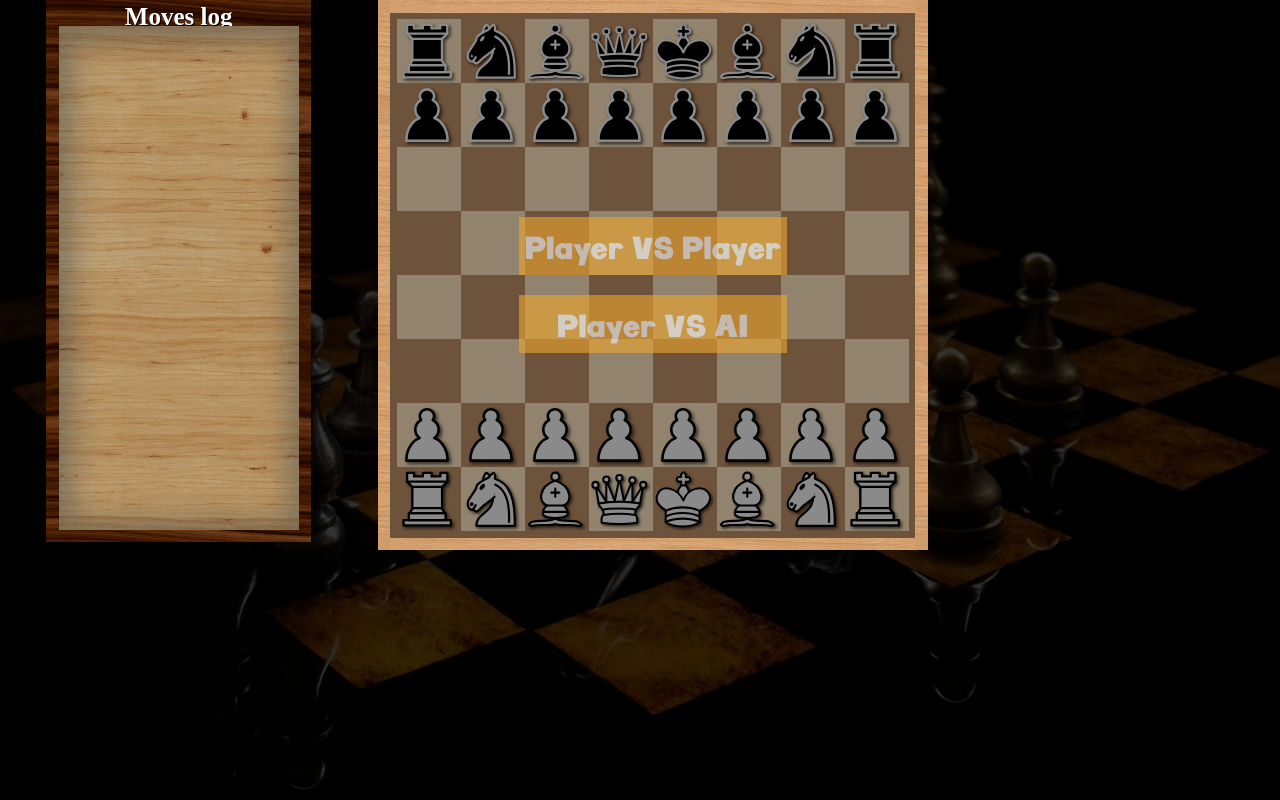
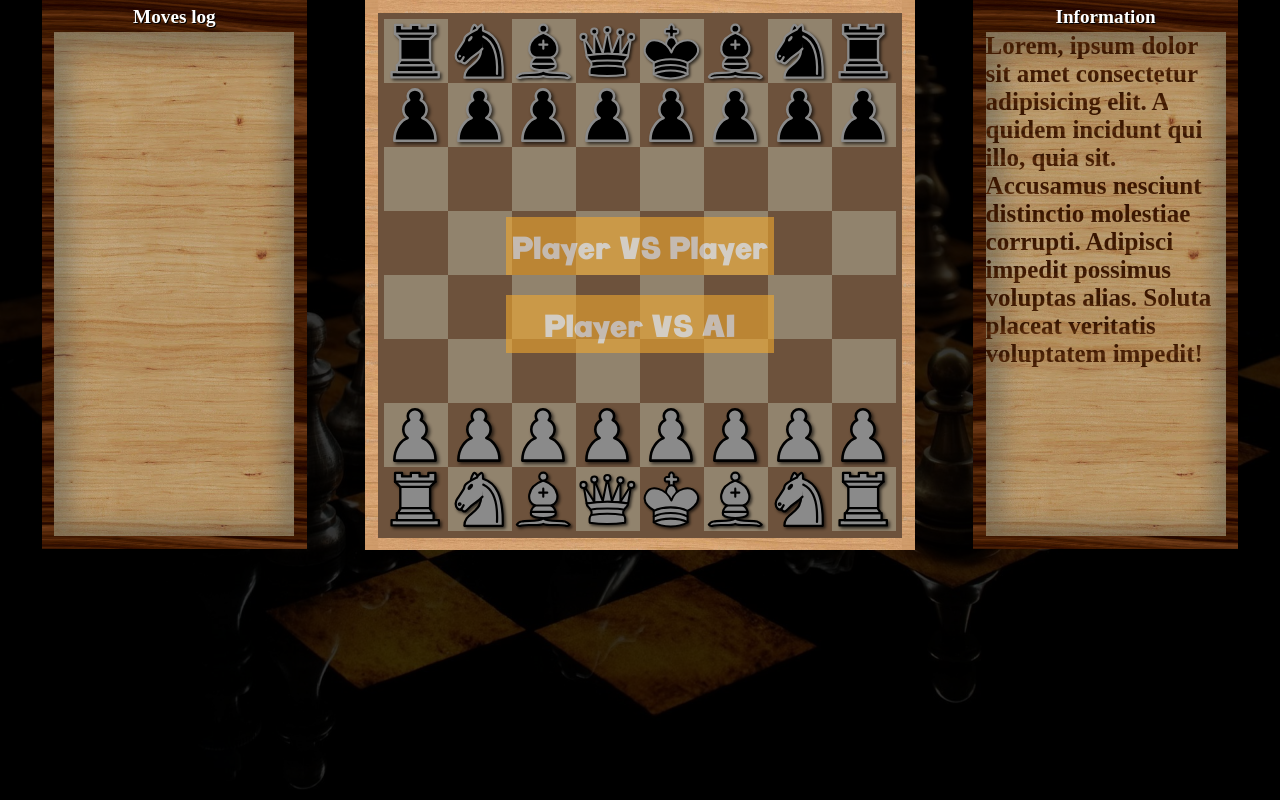
Before and after one commit to arnamen/chess, a React (Create React App) app: page / in a window 1280 px wide. Built offline with nearby package versions, Linux system fonts and the light colour scheme.

Commit message:
added information board, auto scroll to the latest move

```diff
--- a/src/components/GameInfo/index.tsx
+++ b/src/components/GameInfo/index.tsx
@@ -1,20 +1,71 @@
 import React, { ReactElement } from 'react'
 import styled from 'styled-components';
 
-const GameInfo = styled.div`
+import bordersTexture from '../../assets/movesLog/borders/textures/texture-seamless-wood-5.jpg';
+import backgroundTexture from '../../assets/movesLog/background/movesLog-background.jpg';
+
+const GameInfoBackdrop = styled.div`
     display: inline-block;
+    position: relative;
     width: 20vw;
     max-width: 240px;
-    height: 42vw;
+    height: 40vw;
     max-height: 504px;
+    padding: 2.5vw 1vw 1vw 1vw;
+    background: url(${bordersTexture}) center center/cover repeat;
+`
+
+const GameInfo = styled.div`
+    position: relative;
+    width: 100%;
+    height: 100%;
+    background: url(${backgroundTexture}) center center/cover repeat;
+    box-shadow: 2px 3px 25px 14px rgb(34 60 80 / 33%) inset;
+    overflow: auto;
+    &:before {
+        content: '';
+        position: absolute;
+        top: 0;
+        left: 0;
+        width: 100%;
+        height: 100%;
+        background-color: rgba(0,0,0,0.1);
+    }
+`
+
+const GameInfoHeader = styled.div`
+    position: absolute;
+    top: 0;
+    left: 0;
+    right: 0;
+    color: white;
+    text-shadow: 1px 1px black;
+    font-size: min(25px, 1.5vw);
+    font-weight: 700;
+    text-align: center;
+    margin-top: 0.5vw;
+`
+
+const GameInfoText = styled.span`
+background: url(${bordersTexture}) center center/cover repeat;
+background-clip: text;
+-webkit-background-clip: text;
+color: transparent;
+font-weight: 700;
+font-size: 25px;
 `
 interface Props {
 }
 
 export default function index({}: Props): ReactElement {
     return (
-        <GameInfo>
-
-        </GameInfo>
+        <GameInfoBackdrop>
+            <GameInfoHeader><span>Information</span></GameInfoHeader>
+            <GameInfo>
+                <GameInfoText>
+                    <span>Lorem, ipsum dolor sit amet consectetur adipisicing elit. A quidem incidunt qui illo, quia sit. Accusamus nesciunt distinctio molestiae corrupti. Adipisci impedit possimus voluptas alias. Soluta placeat veritatis voluptatem impedit!</span>
+                </GameInfoText>
+            </GameInfo>
+        </GameInfoBackdrop>
     )
 }
--- a/src/components/MovesLog/MovePlate/index.tsx
+++ b/src/components/MovesLog/MovePlate/index.tsx
@@ -58,17 +58,19 @@ interface Props {
     moveData: Move
 }
 
-export default function index({moveData}: Props): ReactElement {
+export default React.forwardRef<HTMLDivElement, Props>(function index({moveData}: Props, ref): ReactElement {
 
     const xAxisSymbols = 'ABCDEFGH';
 
     return (
         <MovePlate playersSideColor={moveData.currentPlayer}
         gameStart={moveData.gameStart}
-        gameEnd={moveData.gameEnd}>
+        gameEnd={moveData.gameEnd}
+        ref={ref}>
             <MoveValue>{xAxisSymbols.substr(moveData.oldPos.x, 1) + moveData.oldPos.y}</MoveValue>
             <MoveArrow className={classes.MoveArrow} style={{fill: moveData.currentPlayer.toLowerCase()}}/>
             <MoveValue>{xAxisSymbols.substr(moveData.newPos.x, 1) + moveData.newPos.y}</MoveValue>
         </MovePlate>
     )
 }
+)
--- a/src/components/MovesLog/index.tsx
+++ b/src/components/MovesLog/index.tsx
@@ -1,4 +1,4 @@
-import React, { ReactElement } from 'react'
+import React, { ReactElement, useEffect, useRef } from 'react'
 import styled from 'styled-components';
 
 import MovePlate from './MovePlate';
@@ -9,13 +9,13 @@ import bordersTexture from '../../assets/movesLog/borders/textures/texture-seaml
 import backgroundTexture from '../../assets/movesLog/background/movesLog-background.jpg';
 
 const MovesLogBackdrop = styled.div`
-    display: inline-block;
+    display: inline-flex;
     position: relative;
     width: 20vw;
     max-width: 240px;
-    height: 42vw;
+    height: 40vw;
     max-height: 504px;
-    padding: 2vw 1vw 1vw 1vw;
+    padding: 2.5vw 1vw 1vw 1vw;
     background: url(${bordersTexture}) center center/cover repeat;
 `
 
@@ -25,6 +25,7 @@ const MovesLog = styled.div`
     height: 100%;
     background: url(${backgroundTexture}) center center/cover repeat;
     box-shadow: 2px 3px 25px 14px rgb(34 60 80 / 33%) inset;
+    overflow: auto;
     &:before {
         content: '';
         position: absolute;
@@ -43,23 +44,30 @@ const MovesLogHeader = styled.div`
     right: 0;
     color: white;
     text-shadow: 1px 1px black;
-    font-size: 25px;
+    font-size: min(25px, 1.5vw);
     font-weight: 700;
     text-align: center;
-    margin-top: 0.25vw;
+    margin-top: 0.5vw;
 `
 interface Props {
     moves: Move[]
 }
 
-export default function index({moves}: Props): ReactElement {
+export default function MovesLogComponent({moves}: Props): ReactElement {
+
+    const lastElementRef = useRef<HTMLDivElement | null>(null);
+
+    useEffect(() => {
+        if(lastElementRef.current) lastElementRef.current.scrollIntoView();
+    }, [moves])
 
     return (
         <MovesLogBackdrop>
             <MovesLogHeader><span>Moves log</span></MovesLogHeader>
             <MovesLog>
-                {moves.map(move => <MovePlate
+                {moves.map((move, index) => <MovePlate
                 key={`${move.currentPlayer}-${move.gameEnd}-${move.gameStart}-${move.oldPos.x}-${move.oldPos.y}-${move.newPos.x}-${move.newPos.y}`}
+                ref={index === moves.length - 1 ? lastElementRef : null}
                 moveData={move}/>)}
             </MovesLog>
         </MovesLogBackdrop>
```
